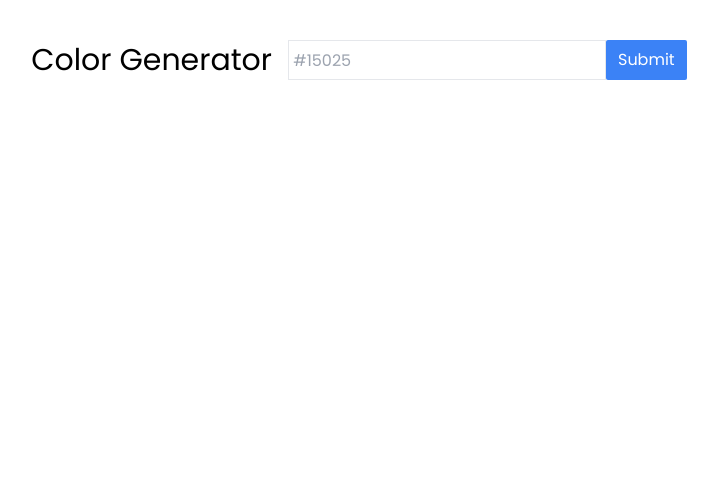
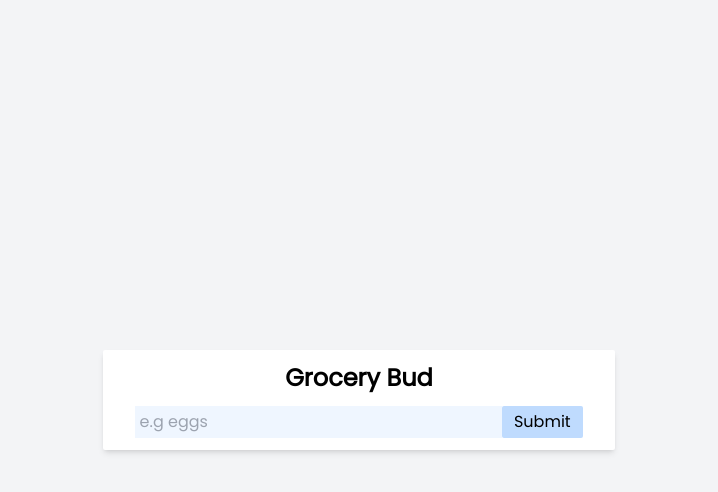
Before and after one commit to esc-saurav/1in15apps, a React (Create React App) app: page / in a window 1280 px wide. Shown: the top 492 px of the page, without its empty margins (281-999 px from the left). Built offline with nearby package versions, Linux system fonts and the light colour scheme.

Commit message:
design done

```diff
--- a/src/App.js
+++ b/src/App.js
@@ -6,7 +6,8 @@
 // import Tabs from "./components/tabs/Tabs";
 // import Slider from "./components/slider/Slider";
 // import Lorem from "./components/lorem/Lorem";
-import Color from "./components/color-generator/Color";
+// import Color from "./components/color-generator/Color";
+import Grocery from "./components/grocery/Grocery";
 
 function App() {
   return (
@@ -19,7 +20,8 @@ function App() {
       {/* <Tabs/> */}
       {/* <Slider/> */}
       {/* <Lorem/> */}
-      <Color/>
+      {/* <Color/> */}
+      <Grocery/>
     </>
   );
 }
--- /dev/null
+++ b/src/components/grocery/Grocery.jsx
@@ -0,0 +1,23 @@
+import React, { useState } from "react";
+
+const Grocery = () => {
+  const [name, setName] = useState("");
+  const [list, setList] = useState([]);
+  const [isEditing, setEditing] = useState(false);
+  const [edit, setEdit] = useState(null);
+  const [alert, setAlert] = useState({ show: false, msg: "", type: "" });
+
+  return (
+    <section className="h-screen flex items-center justify-center bg-gray-100">
+      <div className="bg-white shadow-md rounded-sm w-2/5 mx-auto flex flex-col items-center space-y-3 p-3">
+      <h1 className="text-2xl font-bold">Grocery Bud</h1>
+      <div className="w-11/12 flex justify-center">
+        <input className="bg-blue-50 w-full" type='text' placeholder=" e.g eggs"/>
+        <button className="bg-blue-200 rounded-sm px-3 py-1">Submit</button>
+      </div>
+      </div>
+    </section>
+  );
+};
+
+export default Grocery;
```
